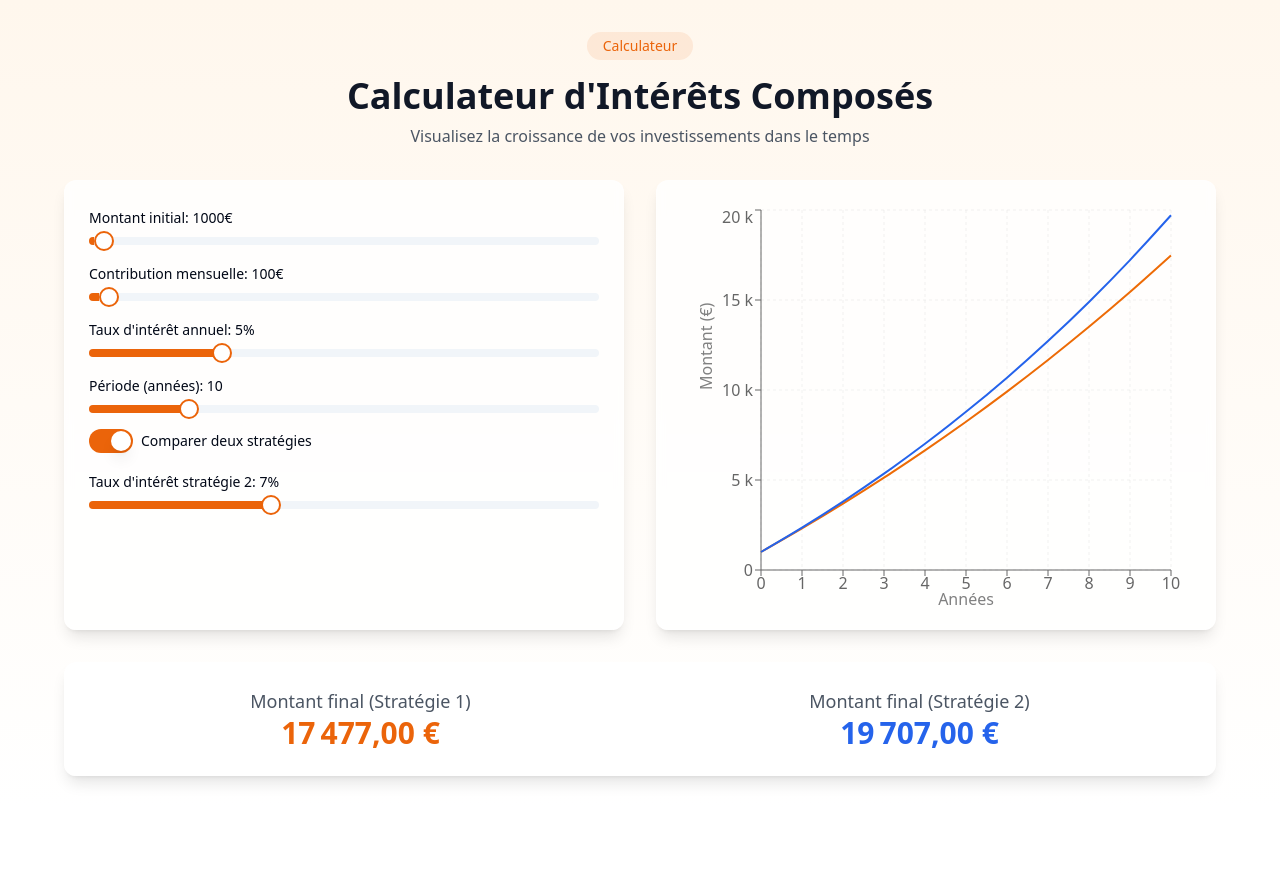
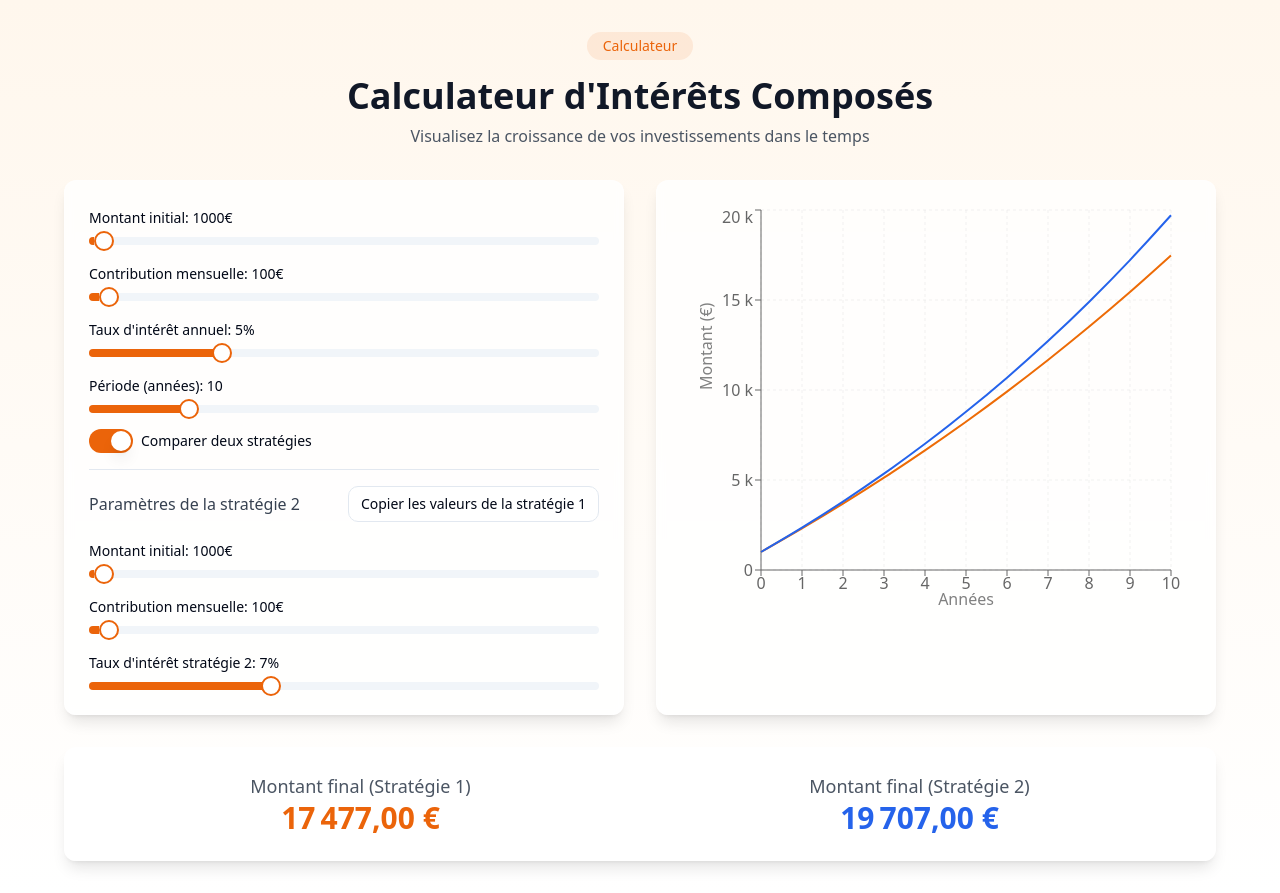
Before and after one commit to Avarlot/calculateur-enchantant, a React (Vite) app: page / in a window 1280 px wide. Both pictures are taken after a click on the switch 111 px from the left and 441 px from the top of the page. Before the commit the page ends 808 px from the top, so only its background shows below. Built offline with nearby package versions, Linux system fonts and the light colour scheme.

Commit message:
Improve comparison feature
Improve the comparison feature to allow users to input the same criteria for both strategies (interest rate, time period, monthly contribution, initial amount).  The second strategy's color will be adjusted to blue. All UI text will be in French.

```diff
--- a/src/pages/Index.tsx
+++ b/src/pages/Index.tsx
@@ -4,6 +4,7 @@ import { Card } from "@/components/ui/card";
 import { Slider } from "@/components/ui/slider";
 import { Switch } from "@/components/ui/switch";
 import { Label } from "@/components/ui/label";
+import { Button } from "@/components/ui/button";
 import {
   LineChart,
   Line,
@@ -27,11 +28,18 @@ const Calculator = () => {
   const [years, setYears] = useState(10);
   const [compareMode, setCompareMode] = useState(false);
   const [interestRate2, setInterestRate2] = useState(7);
+  const [initialAmount2, setInitialAmount2] = useState(1000);
+  const [monthlyContribution2, setMonthlyContribution2] = useState(100);
+
+  const syncValues = () => {
+    setInitialAmount2(initialAmount);
+    setMonthlyContribution2(monthlyContribution);
+  };
 
   const calculateResults = (): CalculationResult[] => {
     const results: CalculationResult[] = [];
     let balance = initialAmount;
-    let balance2 = initialAmount;
+    let balance2 = compareMode ? initialAmount2 : initialAmount;
 
     for (let year = 0; year <= years; year++) {
       const result: CalculationResult = {
@@ -49,7 +57,7 @@ const Calculator = () => {
         (balance + monthlyContribution * 12) * (1 + interestRate / 100);
       if (compareMode) {
         balance2 =
-          (balance2 + monthlyContribution * 12) * (1 + interestRate2 / 100);
+          (balance2 + monthlyContribution2 * 12) * (1 + interestRate2 / 100);
       }
     }
 
@@ -137,7 +145,48 @@ const Calculator = () => {
               </div>
 
               {compareMode && (
-                <div className="space-y-2 animate-slide-up">
+                <div className="space-y-4 animate-slide-up border-t pt-4">
+                  <div className="flex justify-between items-center">
+                    <h3 className="font-medium text-gray-700">
+                      Paramètres de la stratégie 2
+                    </h3>
+                    <Button
+                      variant="outline"
+                      size="sm"
+                      onClick={syncValues}
+                      className="text-sm"
+                    >
+                      Copier les valeurs de la stratégie 1
+                    </Button>
+                  </div>
+
+                  <div className="space-y-2">
+                    <Label>Montant initial: {initialAmount2}€</Label>
+                    <Slider
+                      value={[initialAmount2]}
+                      onValueChange={([value]) => setInitialAmount2(value)}
+                      min={0}
+                      max={100000}
+                      step={1000}
+                      className="w-full"
+                    />
+                  </div>
+
+                  <div className="space-y-2">
+                    <Label>
+                      Contribution mensuelle: {monthlyContribution2}€
+                    </Label>
+                    <Slider
+                      value={[monthlyContribution2]}
+                      onValueChange={([value]) => setMonthlyContribution2(value)}
+                      min={0}
+                      max={5000}
+                      step={50}
+                      className="w-full"
+                    />
+                  </div>
+
+                  <div className="space-y-2">
                     <Label>
                       Taux d'intérêt stratégie 2: {interestRate2}%
                     </Label>
@@ -149,6 +198,7 @@ const Calculator = () => {
                       step={0.1}
                       className="w-full"
                     />
+                  </div>
                 </div>
               )}
             </div>
```
Lines whose indentation alone changed are shown as unchanged.
